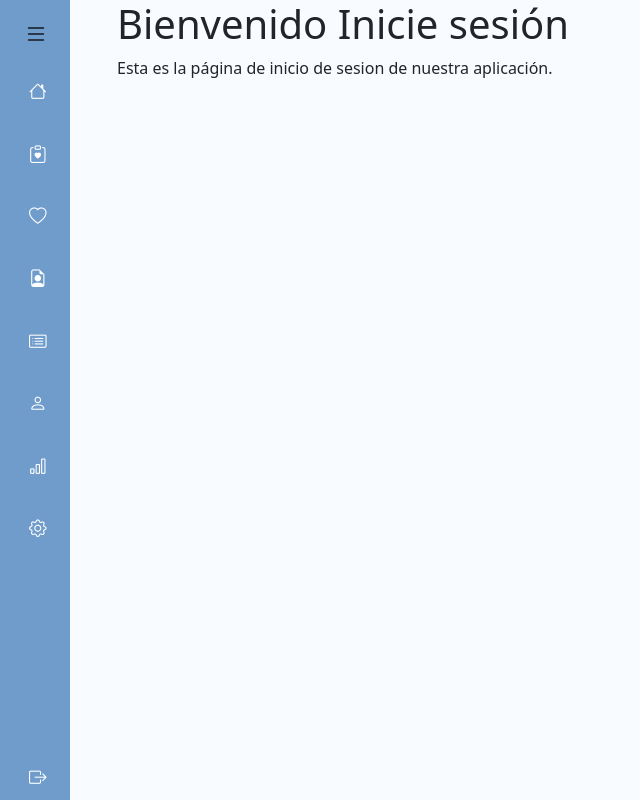
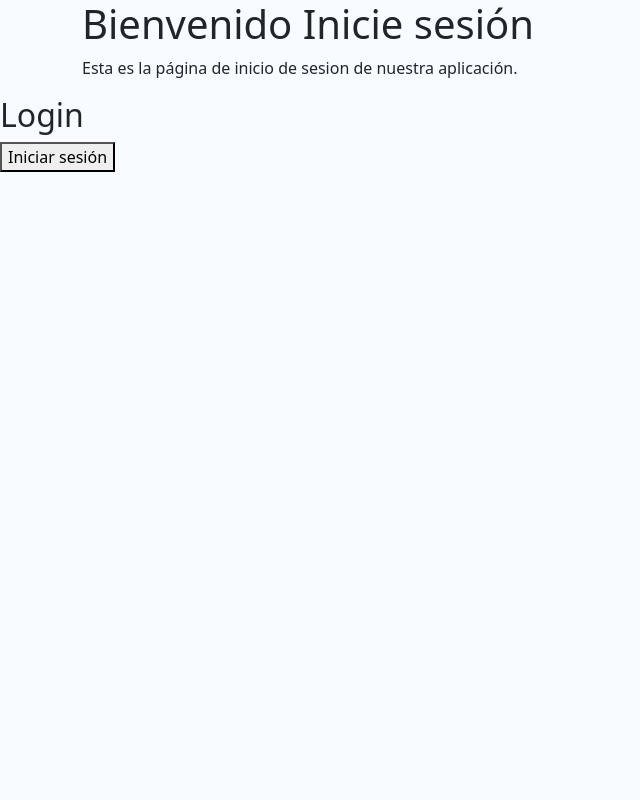
Before and after one commit to Bfarez21/TFC-Fronted-M4A, an Angular app: page /login in a window 1280 px wide. Shown: the whole page, without its empty margins (0-640 px from the left). Built offline with nearby package versions, Linux system fonts and the light colour scheme.

Commit message:
Implementacion del login principal

```diff
--- a/src/app/app.component.html
+++ b/src/app/app.component.html
@@ -1,12 +1,23 @@
 
+<!--
 <div class="wrapper">
     <div id="sidebar-logo">
-      <!-- Contenido del sidebar (app-side-bar) -->
+
       <app-side-bar></app-side-bar>
     </div>
 
     <div class="main">
-      <!-- Área principal donde se cargarán los componentes/ventanas -->
       <router-outlet></router-outlet>
     </div>
+  </div> -->
+
+
+<!-- src/app/app.component.html -->
+<div class="wrapper">
+  <div id="sidebar-logo" *ngIf="authService.isAuthenticated()">
+    <app-side-bar></app-side-bar>
   </div>
+  <div class="main" [class.expanded]="authService.isAuthenticated()">
+    <router-outlet></router-outlet>
+  </div>
+</div>
--- a/src/app/app.component.ts
+++ b/src/app/app.component.ts
@@ -1,12 +1,19 @@
 import { Component } from '@angular/core';
-
+import { AuthService } from './login/auth.service';
+import { Router } from '@angular/router';
 @Component({
   selector: 'app-root',
   templateUrl: './app.component.html',
   styleUrl: './app.component.css'
 })
 export class AppComponent {
-  title = 'historial -Clinico by Edwin, jose';
-  word = 'Hello World';
-  title2 = 'ddddd';
+
+  //constructor(public authService: AuthService) {}
+  constructor(public authService: AuthService, private router: Router) {
+    // Redirige al login si no está autenticado
+    if (!this.authService.isAuthenticated()) {
+      this.router.navigate(['/login']);
+    }
+  }
+
 }
--- a/src/app/app.module.ts
+++ b/src/app/app.module.ts
@@ -16,7 +16,8 @@ import { LoginComponent } from './login/login.component';
 import { RouterModule, Routes } from '@angular/router';
 
 const routes: Routes=[
-  {path:'',redirectTo:'',pathMatch:'full'},
+  {path:'',redirectTo:'login',pathMatch:'full'},
+  {path:'login',component:LoginComponent},
   {path:'home',component: HomeComponent},
   {path:'atencion-medica',component: AtencionMedicaComponent},
   {path:'ficha-medica',component:FichaMedicaComponent},
@@ -24,8 +25,7 @@ const routes: Routes=[
   {path:'enfermedades',component:EnfermedadesComponent},
   {path:'doctor',component:DoctorComponent},
   {path:'reportes',component:ReportesComponent},
-  {path:'setting',component:SettingComponent},
-  {path:'login',component:LoginComponent}
+  {path:'setting',component:SettingComponent}
 ];
 
 @NgModule({
--- /dev/null
+++ b/src/app/login/auth.service.ts
@@ -0,0 +1,25 @@
+import { Injectable } from '@angular/core';
+import { Router } from '@angular/router';
+
+@Injectable({
+  providedIn: 'root'
+})
+export class AuthService {
+  private isLoggedIn = false;
+
+  constructor(private router: Router) { }
+
+  login() {
+    this.isLoggedIn = true;
+    this.router.navigate(['/home']);
+  }
+
+  logout() {
+    this.isLoggedIn = false;
+    this.router.navigate(['/login']);
+  }
+
+  isAuthenticated() {
+    return this.isLoggedIn;
+  }
+}
--- a/src/app/login/login.component.html
+++ b/src/app/login/login.component.html
@@ -2,3 +2,10 @@
     <h1>Bienvenido Inicie sesión</h1>
     <p>Esta es la página de inicio de sesion de nuestra aplicación.</p>
   </div>
+
+
+<div class="login-container">
+  <h2>Login</h2>
+  <!-- Aquí puedes añadir tus campos de entrada para usuario y contraseña -->
+  <button (click)="onLogin()">Iniciar sesión</button>
+</div>
--- a/src/app/login/login.component.ts
+++ b/src/app/login/login.component.ts
@@ -1,4 +1,5 @@
 import { Component } from '@angular/core';
+import { AuthService } from './auth.service';
 
 @Component({
   selector: 'app-login',
@@ -7,4 +8,10 @@ import { Component } from '@angular/core';
 })
 export class LoginComponent {
 
+  constructor(private authService: AuthService) { }
+
+  onLogin() {
+    this.authService.login();
+  }
+
 }
--- a/src/app/side-bar/side-bar.component.html
+++ b/src/app/side-bar/side-bar.component.html
@@ -64,7 +64,7 @@
 
 
         <div class="sidebar-footer">
-            <a class="sidebar-link" routerLink="/login">
+            <a (click)="onLogout()" class="sidebar-link">
                 <i class="bi bi-box-arrow-right"></i>
                 <span>Cerrar sesión</span>
             </a>
--- a/src/app/side-bar/side-bar.component.ts
+++ b/src/app/side-bar/side-bar.component.ts
@@ -1,4 +1,5 @@
 import { AfterViewInit, Component } from '@angular/core';
+import { AuthService } from '../login/auth.service';
 
 @Component({
   selector: 'app-side-bar',
@@ -7,7 +8,9 @@ import { AfterViewInit, Component } from '@angular/core';
 })
 export class SideBarComponent implements AfterViewInit {
 
-    constructor(){}
+    constructor(private authService: AuthService){}
+
+
     ngAfterViewInit(): void {
       const hamBurger = document.querySelector(".toggle-btn");
 
@@ -20,4 +23,7 @@ export class SideBarComponent implements AfterViewInit {
         });
       }
     }
+    onLogout() {
+      this.authService.logout();
+    }
 }
--- a/src/index.html
+++ b/src/index.html
@@ -13,8 +13,7 @@
 
 </head>
 <body>
+  <script src="https://cdn.jsdelivr.net/npm/bootstrap@5.3.3/dist/js/bootstrap.bundle.min.js" integrity="sha384-YvpcrYf0tY3lHB60NNkmXc5s9fDVZLESaAA55NDzOxhy9GkcIdslK1eN7N6jIeHz" crossorigin="anonymous"></script>
   <app-root></app-root>
-  <script src="https://cdn.jsdelivr.net/npm/bootstrap@5.3.3/dist/js/bootstrap.bundle.min.js" integrity="sha384-YvpcrYf0tY3lHB60NNkmXc5s9fDVZLESaAA55NDzOxhy9GkcIdslK1eN7N6jIeHz" crossorigin="anonymous"></script>
-
 </body>
 </html>
```
